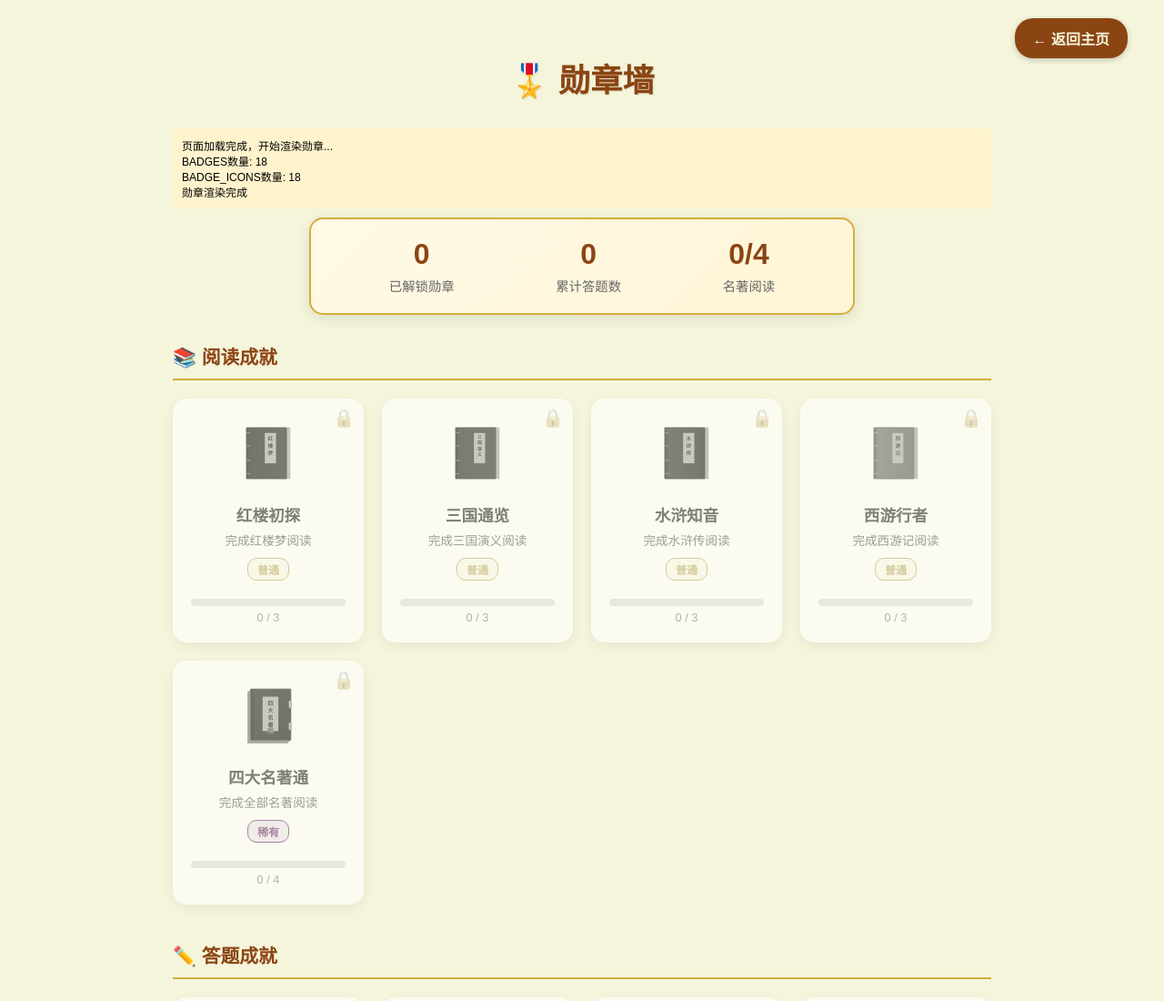
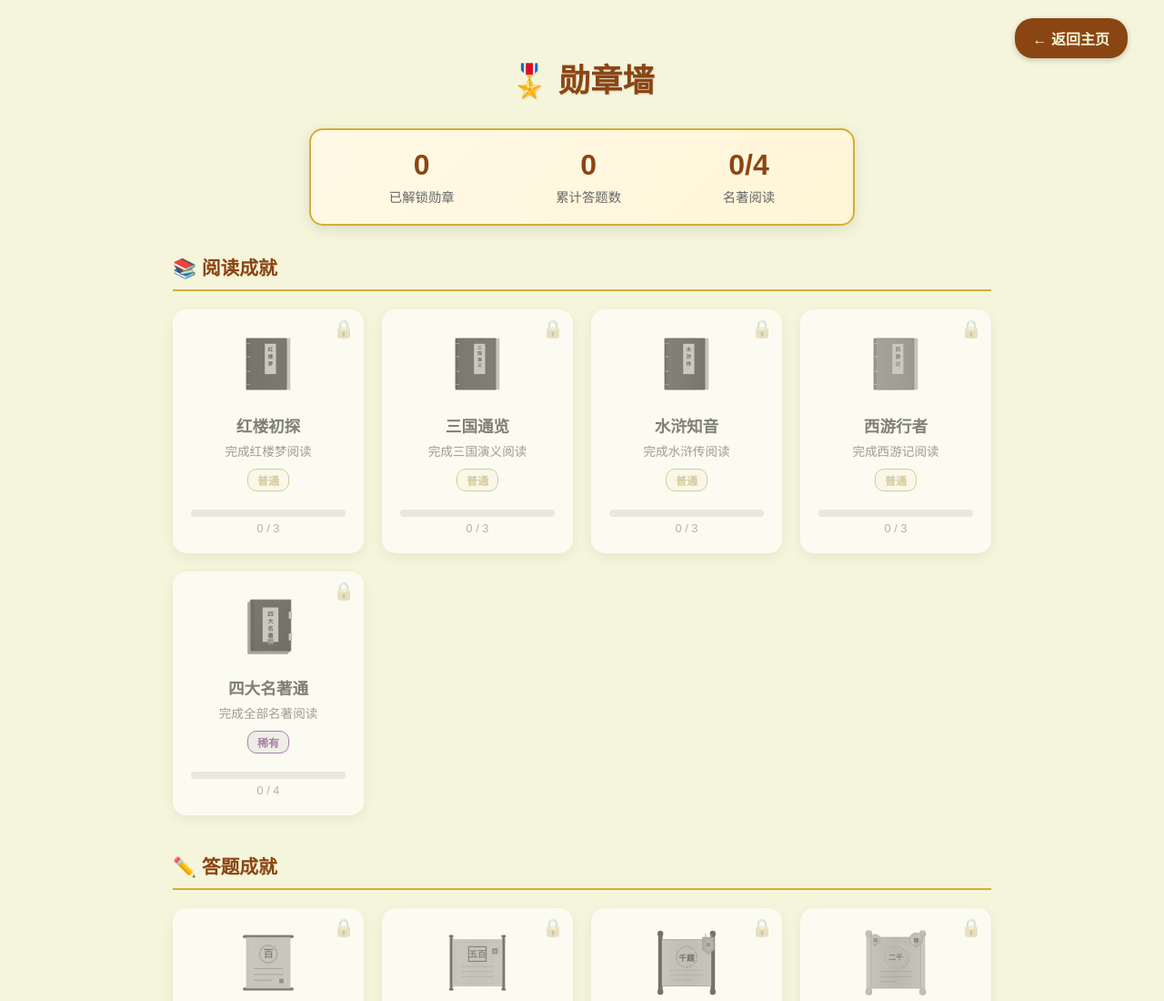
Before and after one commit to panqiaoyuan0225/wisdom-of-China, a website: page badge.html in a window 1280 px wide. Shown: the top 1100 px of the page at 91% size. Drawn offline with Linux system fonts and the light colour scheme.

Commit message:
移除勋章墙调试代码

```diff
--- a/badge.html
+++ b/badge.html
@@ -413,8 +413,6 @@
     <a href="home.html" class="back-link">← 返回主页</a>
 
     <h1 class="page-title">🎖️ 勋章墙</h1>
-
-    <div id="debugInfo" style="background: #fff3cd; padding: 10px; margin: 10px auto; max-width: 900px; border-radius: 5px; font-size: 12px; display: none;"></div>
 
     <div class="stats-summary">
         <div class="stat-item">
@@ -1569,25 +1567,9 @@
             }
         }
 
-        function showDebug(msg) {
-            const debugDiv = document.getElementById('debugInfo');
-            if (debugDiv) {
-                debugDiv.style.display = 'block';
-                debugDiv.innerHTML += msg + '<br>';
-            }
-        }
-
         document.addEventListener('DOMContentLoaded', function() {
-            showDebug('页面加载完成，开始渲染勋章...');
-            try {
-                showDebug('BADGES数量: ' + BADGES.length);
-                showDebug('BADGE_ICONS数量: ' + Object.keys(BADGE_ICONS).length);
-                renderBadges();
-                showDebug('勋章渲染完成');
-                checkPendingNotification();
-            } catch (e) {
-                showDebug('错误: ' + e.message + ' - ' + e.stack);
-            }
+            renderBadges();
+            checkPendingNotification();
         });
     </script>
 </body>
```
